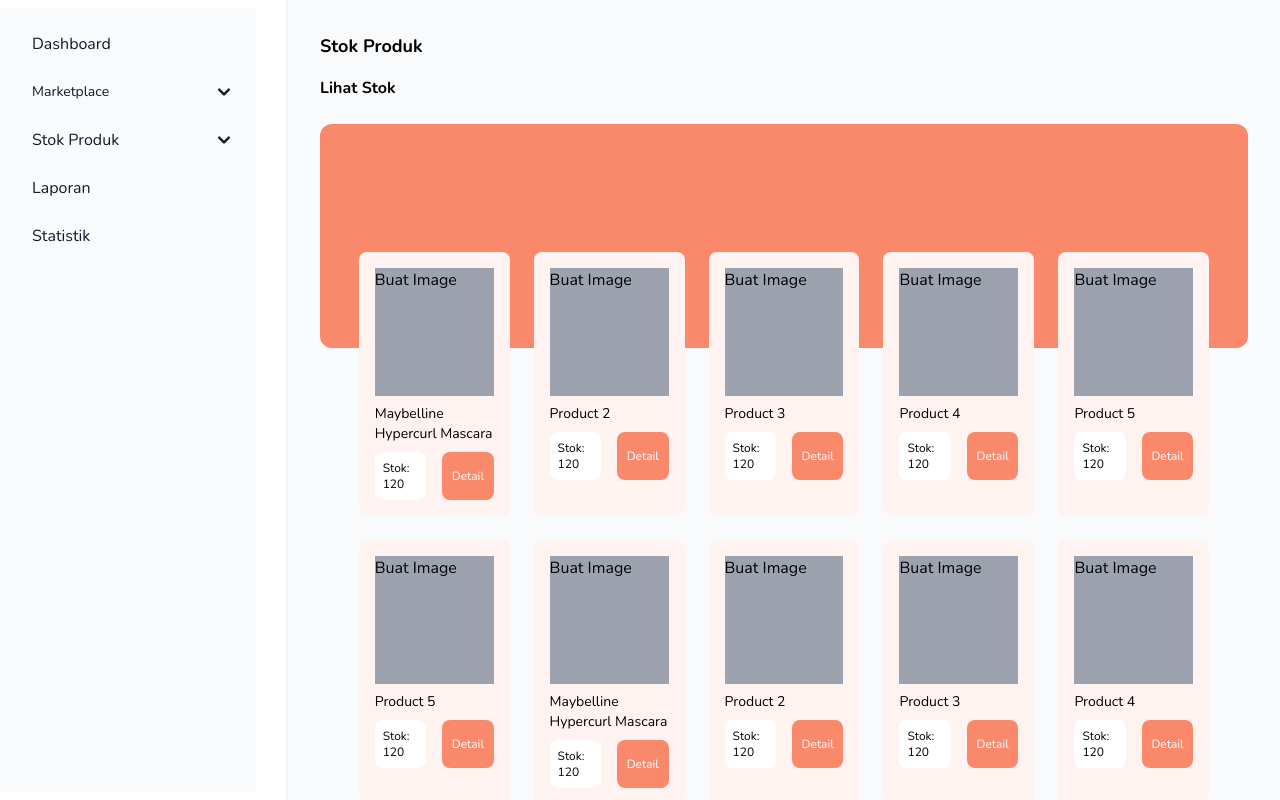
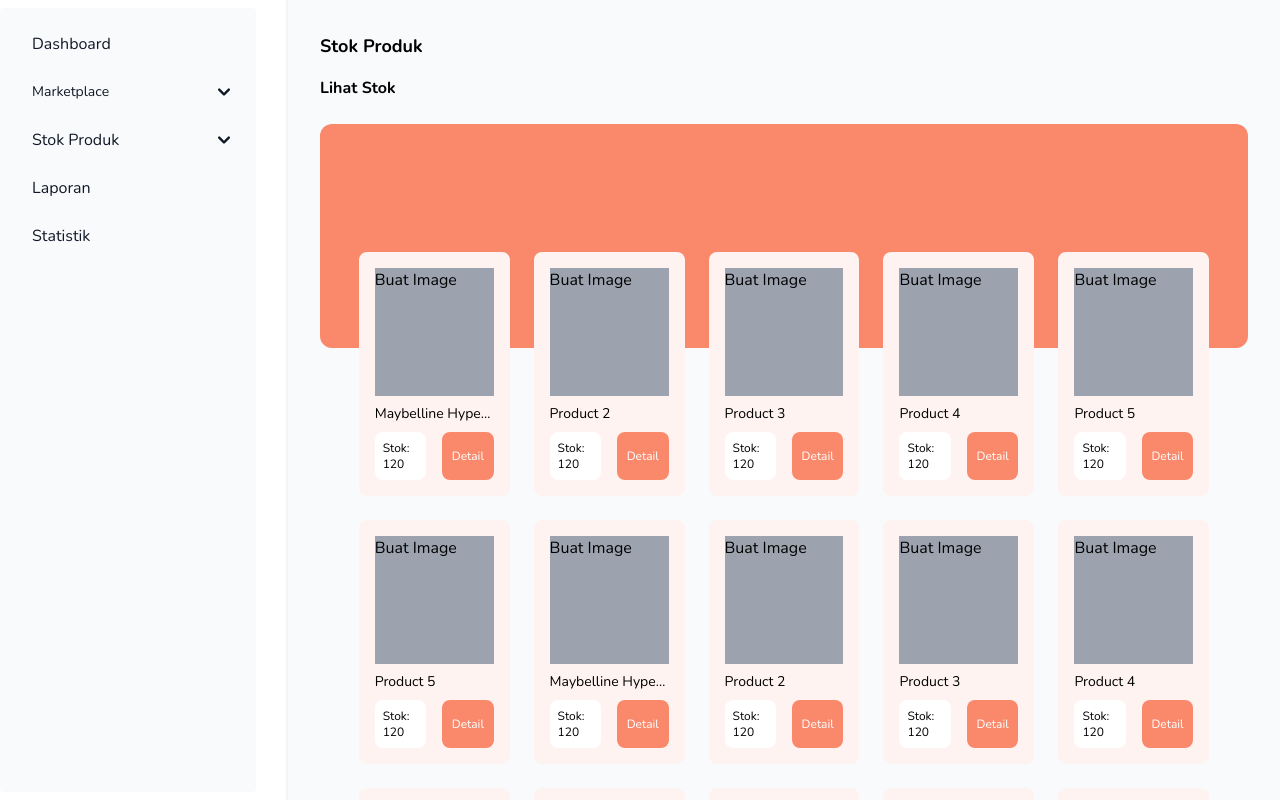
Before and after one commit to fajarzuhrihadiyanto/simontok-fe-fp, a Next.js app: page /stok in a window 1280 px wide. Built offline with nearby package versions, Linux system fonts and the light colour scheme.

Commit message:
style: using truncate to display product name

```diff
--- a/components/Card.tsx
+++ b/components/Card.tsx
@@ -3,9 +3,9 @@ export const Card = ({ obj }) => {
     console.log(obj)
     return (
         <>
-            <div className="w-full flex flex-col space-y-2 bg-slight p-4 rounded-lg w-full">
+            <div className="w-full flex flex-col space-y-2 bg-slight p-4 rounded-lg">
                 <div className="bg-gray-400 h-32">Buat Image</div>
-                <h1 className="text-sm"> {obj.product_name}</h1>
+                <h1 className="truncate text-sm"> {obj.product_name}</h1>
                 <div className="flex space-x-4">
                     <div className="rounded-lg bg-white p-2 text-xs w-1/2">Stok: {obj.stock}</div>
                     <button className="rounded-lg bg-secondary p-2 text-xs w-1/2 text-white">Detail</button>
```
